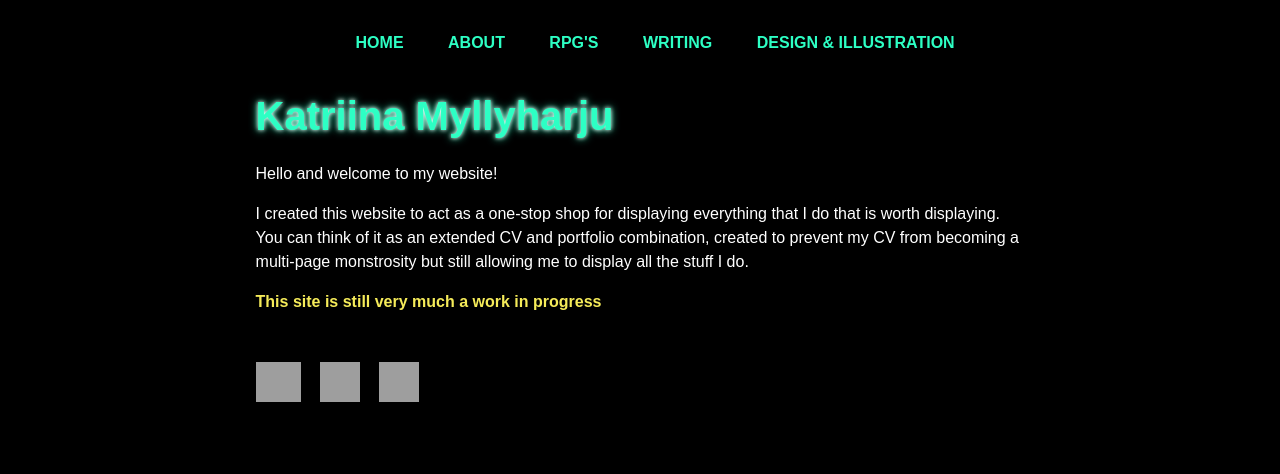
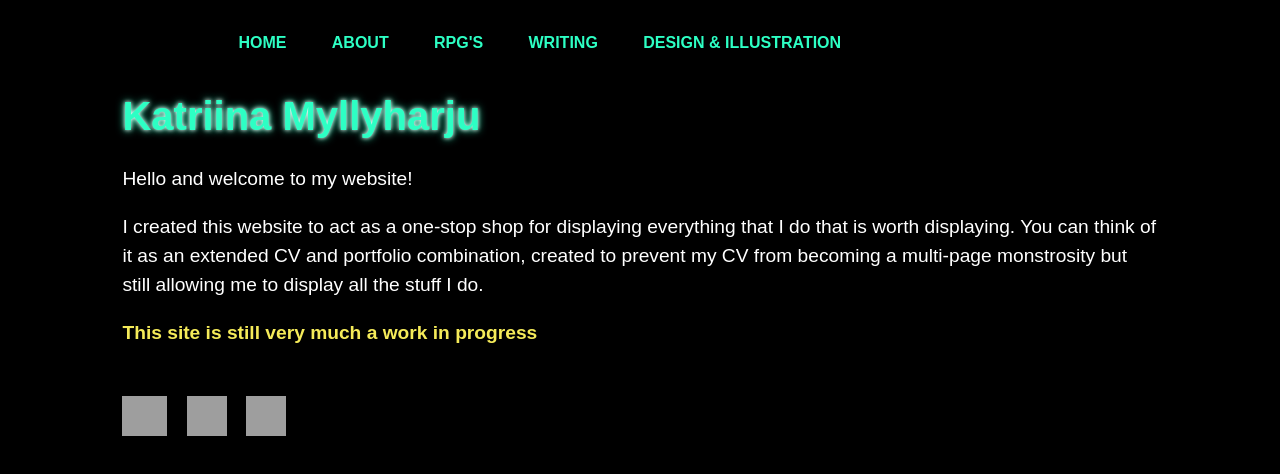
Before and after one commit to KMyllyharju/Homepage, an Astro site: page / in a window 1280 px wide. Built offline with nearby package versions, Linux system fonts and the light colour scheme; Astro itself is replaced by a stand-in of ours; grey boxes are pictures that could not be loaded; a web font is replaced by a local one.

Commit message:
Change in fonts

```diff
--- a/src/styles/global.css
+++ b/src/styles/global.css
@@ -4,10 +4,10 @@
 /* Generally used variables for ease of use */
 
 :root{
-  --max-width: 90ch;
+  --max-width: 100ch;
   --font-main: 'Jersey 15', sans-serif;
   --font-secondary: 'Workbench', sans-serif;
-  --font-scale: 1rem;
+  --font-scale: 1.2rem;
   --padding: 1rem;
   --background-color: #000000;
   --heading-color: #2dffc4;
@@ -26,7 +26,7 @@
 /* High level styling */
 
 body {
-  font-family: var(--font-secondary);
+  font-family: var(--font-main);
   font-size: var(--font-scale);
   margin: 0 auto;
   width: 100%;
@@ -119,6 +119,7 @@
 }
 
 .nav-links a {
+  font-family: var(--font-secondary);
   color: var(--heading-color);
   display: block;
   text-align: center;
```
